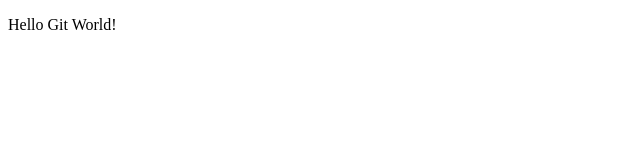
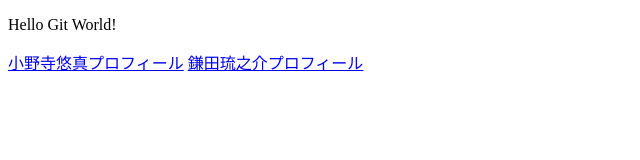
Before and after one commit to OnoderaYuuma/pair_practice, a plain HTML site: page index.html in a window 1280 px wide. Shown: the whole page, without its empty margins (0-640 px from the left). Drawn offline with Linux system fonts and the light colour scheme.

Commit message:
index.htmlの更新,profile_A.html,profile_B.htmlの作成

```diff
--- a/index.html
+++ b/index.html
@@ -7,5 +7,7 @@
 </head>
 <body>
     <p>Hello Git World!</p>
+    <a href="profile_A.html">小野寺悠真プロフィール</a>
+    <a href="profile_B.html">鎌田琉之介プロフィール</a>
 </body>
 </html>
```
Also changed, not shown: profile_A.html (added), profile_B.html (added).
